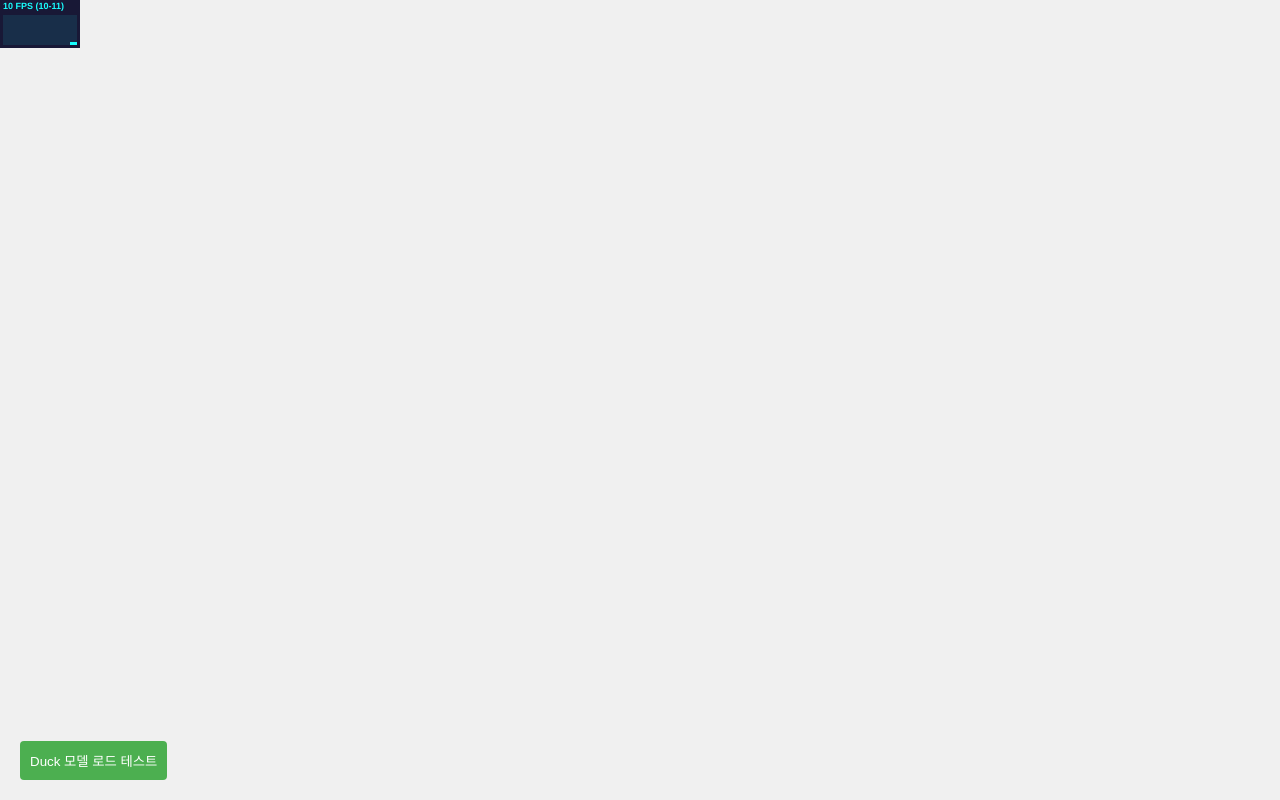
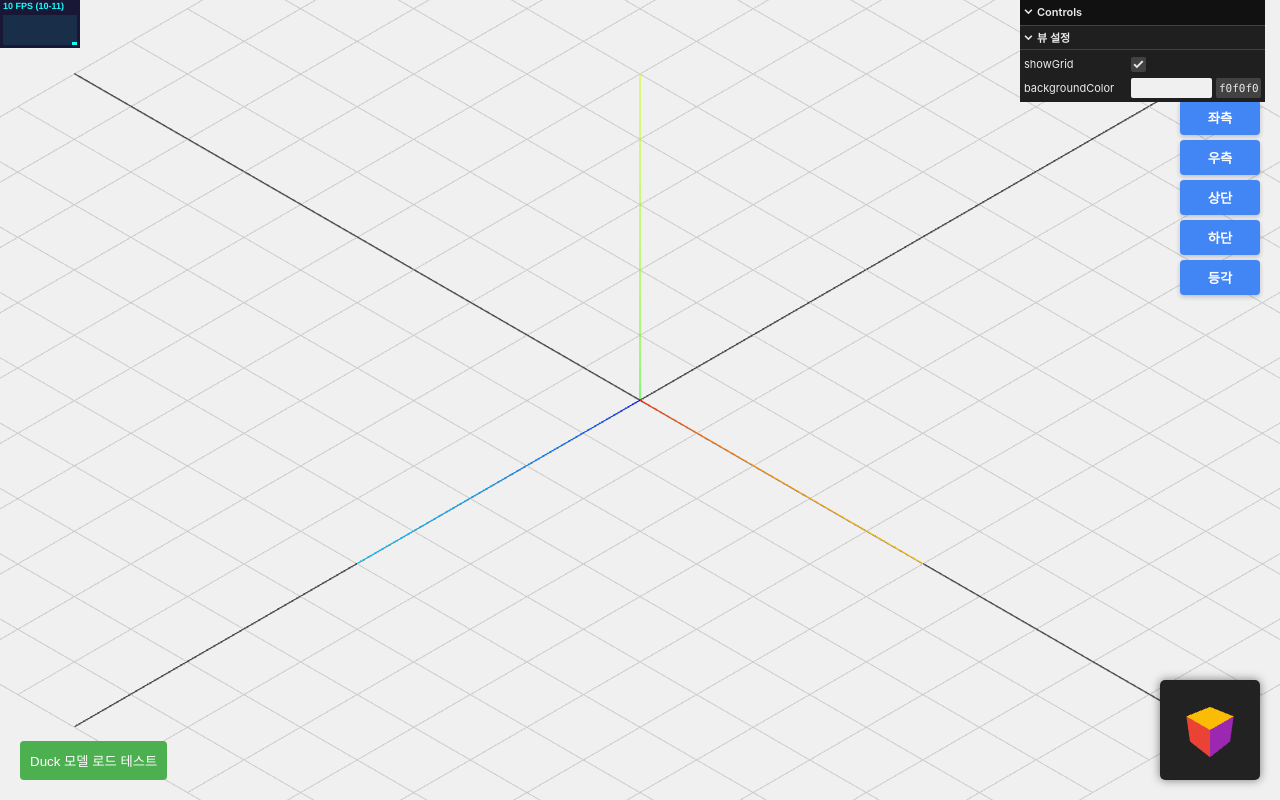
Before and after one commit to diskhkme/threejs_model_viewer, a website built with Vite: page index.html in a window 1280 px wide. Built offline with nearby package versions, Linux system fonts and the light colour scheme; animation ran at ten frames a second.

Commit message:
feat: basic cad-like appearance

```diff
--- /dev/null
+++ b/src/components/GridAndAxes.ts
@@ -0,0 +1,83 @@
+import * as THREE from "three";
+
+export class GridAndAxes {
+  private scene: THREE.Scene;
+  private gridSize: number;
+  private gridDivisions: number;
+  private gridHelper: THREE.GridHelper;
+  private axesHelper: THREE.AxesHelper;
+
+  constructor(
+    scene: THREE.Scene,
+    gridSize: number = 20,
+    gridDivisions: number = 20
+  ) {
+    this.scene = scene;
+    this.gridSize = gridSize;
+    this.gridDivisions = gridDivisions;
+
+    this.createGrid();
+    this.createAxes();
+  }
+
+  private createGrid(): void {
+    // 그리드 생성
+    this.gridHelper = new THREE.GridHelper(
+      this.gridSize,
+      this.gridDivisions,
+      0x888888,
+      0xcccccc
+    );
+    this.gridHelper.position.y = -0.01; // 약간 아래로 이동하여 z-fighting 방지
+    this.scene.add(this.gridHelper);
+
+    // 중앙 강조 선 추가
+    const material = new THREE.LineBasicMaterial({
+      color: 0x444444,
+      linewidth: 2,
+    });
+
+    // X축 중앙 선
+    const xGeometry = new THREE.BufferGeometry().setFromPoints([
+      new THREE.Vector3(-this.gridSize / 2, 0, 0),
+      new THREE.Vector3(this.gridSize / 2, 0, 0),
+    ]);
+    const xLine = new THREE.Line(xGeometry, material);
+    this.scene.add(xLine);
+
+    // Z축 중앙 선
+    const zGeometry = new THREE.BufferGeometry().setFromPoints([
+      new THREE.Vector3(0, 0, -this.gridSize / 2),
+      new THREE.Vector3(0, 0, this.gridSize / 2),
+    ]);
+    const zLine = new THREE.Line(zGeometry, material);
+    this.scene.add(zLine);
+  }
+
+  private createAxes(): void {
+    // 축 생성 (X: 빨강, Y: 초록, Z: 파랑)
+    this.axesHelper = new THREE.AxesHelper(this.gridSize / 4);
+    this.scene.add(this.axesHelper);
+
+    // 축 라벨 추가 (선택 사항)
+    this.addAxisLabels();
+  }
+
+  private addAxisLabels(): void {
+    // 실제 구현에서는 HTML 요소나 스프라이트를 사용하여
+    // X, Y, Z 라벨을 추가할 수 있습니다.
+    // 간단한 예시로 생략합니다.
+  }
+
+  public setVisible(visible: boolean): void {
+    this.gridHelper.visible = visible;
+    this.axesHelper.visible = visible;
+  }
+
+  public setGridSize(size: number, divisions: number): void {
+    this.scene.remove(this.gridHelper);
+    this.gridSize = size;
+    this.gridDivisions = divisions;
+    this.createGrid();
+  }
+}
--- /dev/null
+++ b/src/components/ModelInfoPanel.ts
@@ -0,0 +1,107 @@
+import * as THREE from "three";
+
+export class ModelInfoPanel {
+  private container: HTMLElement;
+  private infoItems: { [key: string]: HTMLElement } = {};
+
+  constructor() {
+    // 컨테이너 생성
+    this.container = document.createElement("div");
+    this.container.style.position = "absolute";
+    this.container.style.bottom = "20px";
+    this.container.style.left = "20px";
+    this.container.style.backgroundColor = "rgba(0, 0, 0, 0.7)";
+    this.container.style.color = "white";
+    this.container.style.padding = "10px";
+    this.container.style.borderRadius = "5px";
+    this.container.style.fontFamily = "Arial, sans-serif";
+    this.container.style.fontSize = "12px";
+    this.container.style.width = "250px";
+    this.container.style.boxShadow = "0 0 10px rgba(0, 0, 0, 0.5)";
+    document.body.appendChild(this.container);
+
+    // 기본 정보 항목 생성
+    this.addInfoItem("fileName", "파일명: ");
+    this.addInfoItem("vertices", "정점 수: ");
+    this.addInfoItem("triangles", "삼각형 수: ");
+    this.addInfoItem("materials", "재질 수: ");
+    this.addInfoItem("dimensions", "치수: ");
+
+    // 초기에는 숨김
+    this.container.style.display = "none";
+  }
+
+  private addInfoItem(id: string, label: string): void {
+    const item = document.createElement("div");
+    item.style.margin = "5px 0";
+
+    const labelSpan = document.createElement("span");
+    labelSpan.textContent = label;
+    labelSpan.style.fontWeight = "bold";
+
+    const valueSpan = document.createElement("span");
+    valueSpan.id = `info-${id}`;
+
+    item.appendChild(labelSpan);
+    item.appendChild(valueSpan);
+
+    this.container.appendChild(item);
+    this.infoItems[id] = valueSpan;
+  }
+
+  public updateModelInfo(model: THREE.Object3D, fileName: string): void {
+    // 모델 정보 계산
+    let vertexCount = 0;
+    let triangleCount = 0;
+    let materialCount = 0;
+    const materials = new Set<THREE.Material>();
+
+    model.traverse((child) => {
+      if (child instanceof THREE.Mesh) {
+        const geometry = child.geometry;
+
+        if (geometry instanceof THREE.BufferGeometry) {
+          const position = geometry.getAttribute("position");
+          if (position) {
+            vertexCount += position.count;
+
+            if (geometry.index) {
+              triangleCount += geometry.index.count / 3;
+            } else {
+              triangleCount += position.count / 3;
+            }
+          }
+        }
+
+        if (Array.isArray(child.material)) {
+          child.material.forEach((mat) => materials.add(mat));
+        } else if (child.material) {
+          materials.add(child.material);
+        }
+      }
+    });
+
+    materialCount = materials.size;
+
+    // 바운딩 박스 계산
+    const boundingBox = new THREE.Box3().setFromObject(model);
+    const size = new THREE.Vector3();
+    boundingBox.getSize(size);
+
+    // 정보 업데이트
+    this.infoItems["fileName"].textContent = fileName;
+    this.infoItems["vertices"].textContent = vertexCount.toLocaleString();
+    this.infoItems["triangles"].textContent = triangleCount.toLocaleString();
+    this.infoItems["materials"].textContent = materialCount.toString();
+    this.infoItems["dimensions"].textContent = `X: ${size.x.toFixed(
+      2
+    )}, Y: ${size.y.toFixed(2)}, Z: ${size.z.toFixed(2)}`;
+
+    // 패널 표시
+    this.container.style.display = "block";
+  }
+
+  public hide(): void {
+    this.container.style.display = "none";
+  }
+}
--- /dev/null
+++ b/src/components/StandardViewButtons.ts
@@ -0,0 +1,93 @@
+import * as THREE from "three";
+import { OrbitControls } from "three/addons/controls/OrbitControls.js";
+
+export class StandardViewButtons {
+  private container: HTMLElement;
+  private camera: THREE.Camera;
+  private controls: OrbitControls;
+
+  constructor(camera: THREE.Camera, controls: OrbitControls) {
+    this.camera = camera;
+    this.controls = controls;
+
+    // 컨테이너 생성
+    this.container = document.createElement("div");
+    this.container.style.position = "absolute";
+    this.container.style.top = "20px";
+    this.container.style.right = "20px";
+    this.container.style.display = "flex";
+    this.container.style.flexDirection = "column";
+    this.container.style.gap = "5px";
+    document.body.appendChild(this.container);
+
+    // 표준 뷰 버튼 생성
+    this.createViewButton("정면", () => this.setFrontView());
+    this.createViewButton("후면", () => this.setBackView());
+    this.createViewButton("좌측", () => this.setLeftView());
+    this.createViewButton("우측", () => this.setRightView());
+    this.createViewButton("상단", () => this.setTopView());
+    this.createViewButton("하단", () => this.setBottomView());
+    this.createViewButton("등각", () => this.setIsometricView());
+  }
+
+  private createViewButton(label: string, onClick: () => void): void {
+    const button = document.createElement("button");
+    button.textContent = label;
+    button.style.padding = "8px 12px";
+    button.style.backgroundColor = "#4285F4";
+    button.style.color = "white";
+    button.style.border = "none";
+    button.style.borderRadius = "4px";
+    button.style.cursor = "pointer";
+    button.style.fontWeight = "bold";
+    button.style.width = "80px";
+    button.style.boxShadow = "0 2px 5px rgba(0, 0, 0, 0.2)";
+
+    button.addEventListener("mouseenter", () => {
+      button.style.backgroundColor = "#3367D6";
+    });
+
+    button.addEventListener("mouseleave", () => {
+      button.style.backgroundColor = "#4285F4";
+    });
+
+    button.addEventListener("click", onClick);
+
+    this.container.appendChild(button);
+  }
+
+  private setFrontView(): void {
+    this.setCameraPosition(0, 0, 20);
+  }
+
+  private setBackView(): void {
+    this.setCameraPosition(0, 0, -20);
+  }
+
+  private setLeftView(): void {
+    this.setCameraPosition(-20, 0, 0);
+  }
+
+  private setRightView(): void {
+    this.setCameraPosition(20, 0, 0);
+  }
+
+  private setTopView(): void {
+    this.setCameraPosition(0, 20, 0);
+  }
+
+  private setBottomView(): void {
+    this.setCameraPosition(0, -20, 0);
+  }
+
+  private setIsometricView(): void {
+    this.setCameraPosition(11.5, 11.5, 11.5);
+  }
+
+  private setCameraPosition(x: number, y: number, z: number): void {
+    this.camera.position.set(x, y, z);
+    this.camera.lookAt(0, 0, 0);
+    this.controls.target.set(0, 0, 0);
+    this.controls.update();
+  }
+}
--- /dev/null
+++ b/src/components/ViewCube.ts
@@ -0,0 +1,164 @@
+import * as THREE from "three";
+import { OrbitControls } from "three/addons/controls/OrbitControls.js";
+
+export class ViewCube {
+  private scene: THREE.Scene;
+  private camera: THREE.PerspectiveCamera;
+  private renderer: THREE.WebGLRenderer;
+  private cube!: THREE.Mesh;
+  private raycaster: THREE.Raycaster;
+  private mouse: THREE.Vector2;
+  private mainCamera: THREE.Camera;
+  private mainControls: OrbitControls;
+
+  constructor(mainCamera: THREE.Camera, mainControls: OrbitControls) {
+    this.mainCamera = mainCamera;
+    this.mainControls = mainControls;
+
+    // 뷰 큐브 씬 설정
+    this.scene = new THREE.Scene();
+    this.scene.background = new THREE.Color(0x222222);
+
+    // 뷰 큐브 카메라 설정
+    this.camera = new THREE.PerspectiveCamera(50, 1, 0.1, 100);
+    this.camera.position.set(0, 0, 3.5);
+    this.camera.lookAt(0, 0, 0);
+
+    // 뷰 큐브 렌더러 설정
+    this.renderer = new THREE.WebGLRenderer({ antialias: true, alpha: true });
+    this.renderer.setSize(100, 100); // 작은 크기의 뷰 큐브
+    this.renderer.setPixelRatio(window.devicePixelRatio);
+
+    // 뷰 큐브 위치 설정
+    const container = document.createElement("div");
+    container.style.position = "absolute";
+    container.style.bottom = "20px";
+    container.style.right = "20px";
+    container.style.width = "100px";
+    container.style.height = "100px";
+    container.style.borderRadius = "5px";
+    container.style.overflow = "hidden";
+    container.style.boxShadow = "0 0 10px rgba(0, 0, 0, 0.5)";
+    container.appendChild(this.renderer.domElement);
+    document.body.appendChild(container);
+
+    // 큐브 생성
+    this.createCube();
+
+    // 레이캐스터 설정
+    this.raycaster = new THREE.Raycaster();
+    this.mouse = new THREE.Vector2();
+
+    // 이벤트 리스너
+    this.renderer.domElement.addEventListener("click", this.onClick.bind(this));
+
+    // 애니메이션
+    this.animate();
+  }
+
+  private createCube(): void {
+    const geometry = new THREE.BoxGeometry(1, 1, 1);
+
+    // 각 면에 다른 색상과 라벨 적용
+    const materials = [
+      new THREE.MeshBasicMaterial({ color: 0x4285f4 }), // 오른쪽 - 파란색
+      new THREE.MeshBasicMaterial({ color: 0xea4335 }), // 왼쪽 - 빨간색
+      new THREE.MeshBasicMaterial({ color: 0xfbbc05 }), // 위 - 노란색
+      new THREE.MeshBasicMaterial({ color: 0x34a853 }), // 아래 - 초록색
+      new THREE.MeshBasicMaterial({ color: 0x9c27b0 }), // 앞 - 보라색
+      new THREE.MeshBasicMaterial({ color: 0xff9800 }), // 뒤 - 주황색
+    ];
+
+    this.cube = new THREE.Mesh(geometry, materials);
+    this.scene.add(this.cube);
+
+    // 면 라벨 추가 (텍스처로 구현 가능)
+    this.addFaceLabels();
+
+    // 조명 추가
+    const light = new THREE.DirectionalLight(0xffffff, 1);
+    light.position.set(1, 1, 1);
+    this.scene.add(light);
+
+    const ambientLight = new THREE.AmbientLight(0xffffff, 0.5);
+    this.scene.add(ambientLight);
+  }
+
+  private addFaceLabels(): void {
+    // 실제 구현에서는 Canvas를 사용하여 텍스처에 텍스트를 그리고
+    // 각 면에 적용하는 방식으로 구현할 수 있습니다.
+    // 간단한 예시로 생략합니다.
+  }
+
+  private onClick(event: MouseEvent): void {
+    // 마우스 위치 계산
+    const rect = this.renderer.domElement.getBoundingClientRect();
+    this.mouse.x = ((event.clientX - rect.left) / rect.width) * 2 - 1;
+    this.mouse.y = -((event.clientY - rect.top) / rect.height) * 2 + 1;
+
+    // 레이캐스팅
+    this.raycaster.setFromCamera(this.mouse, this.camera);
+    const intersects = this.raycaster.intersectObject(this.cube);
+
+    if (intersects.length > 0) {
+      const face = intersects[0].face;
+      if (!face) return;
+
+      // 클릭한 면에 따라 메인 카메라 위치 변경
+      this.setMainCameraByFace(face.normal);
+    }
+  }
+
+  private setMainCameraByFace(normal: THREE.Vector3): void {
+    // 클릭한 면의 법선 벡터에 따라 메인 카메라 위치 설정
+    const distance = 20; // 카메라 거리
+
+    if (normal.equals(new THREE.Vector3(1, 0, 0))) {
+      // 오른쪽 면
+      this.mainCamera.position.set(distance, 0, 0);
+    } else if (normal.equals(new THREE.Vector3(-1, 0, 0))) {
+      // 왼쪽 면
+      this.mainCamera.position.set(-distance, 0, 0);
+    } else if (normal.equals(new THREE.Vector3(0, 1, 0))) {
+      // 위 면
+      this.mainCamera.position.set(0, distance, 0);
+    } else if (normal.equals(new THREE.Vector3(0, -1, 0))) {
+      // 아래 면
+      this.mainCamera.position.set(0, -distance, 0);
+    } else if (normal.equals(new THREE.Vector3(0, 0, 1))) {
+      // 앞 면
+      this.mainCamera.position.set(0, 0, distance);
+    } else if (normal.equals(new THREE.Vector3(0, 0, -1))) {
+      // 뒤 면
+      this.mainCamera.position.set(0, 0, -distance);
+    }
+
+    this.mainCamera.lookAt(0, 0, 0);
+    this.mainControls.target.set(0, 0, 0);
+    this.mainControls.update();
+  }
+
+  public update(): void {
+    // 메인 카메라의 방향에 따라 뷰 큐브 회전
+    if (
+      this.mainCamera instanceof THREE.OrthographicCamera ||
+      this.mainCamera instanceof THREE.PerspectiveCamera
+    ) {
+      const position = new THREE.Vector3();
+      position.copy(this.mainCamera.position).normalize();
+
+      // 큐브 회전 계산
+      this.cube.rotation.y = Math.atan2(position.x, position.z);
+      this.cube.rotation.x = Math.atan2(
+        position.y,
+        Math.sqrt(position.x * position.x + position.z * position.z)
+      );
+    }
+  }
+
+  private animate(): void {
+    requestAnimationFrame(this.animate.bind(this));
+    this.update();
+    this.renderer.render(this.scene, this.camera);
+  }
+}
--- a/src/core/ModelViewer.ts
+++ b/src/core/ModelViewer.ts
@@ -1,18 +1,28 @@
 import * as THREE from "three";
 import Stats from "three/addons/libs/stats.module.js";
+import { GUI } from "three/addons/libs/lil-gui.module.min.js";
 import { SceneManager } from "./SceneManager";
 import { ControlsManager } from "./ControlsManager";
 import { ModelLoader, LoaderCallbacks } from "../loaders/ModelLoader";
 import { LoadingIndicator } from "../components/LoadingIndicator";
 import { TestControls } from "../components/TestControls";
 import { MessageHandler } from "../utils/MessageHandler";
+import { ViewCube } from "../components/ViewCube";
+import { StandardViewButtons } from "../components/StandardViewButtons";
+import { GridAndAxes } from "../components/GridAndAxes";
+import { ModelInfoPanel } from "../components/ModelInfoPanel";
 
 export class ModelViewer {
   private sceneManager: SceneManager;
   private controlsManager: ControlsManager;
   private loadingIndicator: LoadingIndicator;
   private messageHandler: MessageHandler;
+  private viewCube: ViewCube;
+  private standardViewButtons: StandardViewButtons;
+  private gridAndAxes: GridAndAxes;
+  private modelInfoPanel: ModelInfoPanel;
   private stats: Stats;
+  private gui: GUI;
   private currentModel: THREE.Object3D | null = null;
 
   constructor() {
@@ -35,12 +45,56 @@ export class ModelViewer {
     // 테스트 컨트롤 초기화
     new TestControls();
 
+    // 뷰 큐브 초기화
+    this.viewCube = new ViewCube(
+      this.sceneManager.getCamera(),
+      this.controlsManager.getControls()
+    );
+
+    // 표준 뷰 버튼 초기화
+    this.standardViewButtons = new StandardViewButtons(
+      this.sceneManager.getCamera(),
+      this.controlsManager.getControls()
+    );
+
+    // 그리드 및 축 초기화
+    this.gridAndAxes = new GridAndAxes(this.sceneManager.getScene());
+
+    // 모델 정보 패널 초기화
+    this.modelInfoPanel = new ModelInfoPanel();
+
     // Stats 초기화
     this.stats = new Stats();
     document.body.appendChild(this.stats.dom);
 
+    // GUI 초기화
+    this.gui = new GUI();
+    this.setupGUI();
+
     // 애니메이션 시작
     this.animate();
+  }
+
+  private setupGUI(): void {
+    const viewFolder = this.gui.addFolder("뷰 설정");
+
+    // 그리드 표시 설정
+    const viewSettings = {
+      showGrid: true,
+      backgroundColor: "#f0f0f0",
+    };
+
+    viewFolder.add(viewSettings, "showGrid").onChange((value: boolean) => {
+      this.gridAndAxes.setVisible(value);
+    });
+
+    viewFolder
+      .addColor(viewSettings, "backgroundColor")
+      .onChange((value: string) => {
+        this.sceneManager.getScene().background = new THREE.Color(value);
+      });
+
+    viewFolder.open();
   }
 
   public loadModel(url: string): void {
@@ -73,12 +127,14 @@ export class ModelViewer {
 
         // 카메라 위치 조정
         const maxDim = Math.max(size.x, size.y, size.z);
-        const camera = this.sceneManager.getCamera();
-        camera.position.z = maxDim * 2;
-        camera.lookAt(new THREE.Vector3(0, 0, 0));
+        this.sceneManager.setViewportSize(maxDim * 2.5);
 
         // 컨트롤 타겟 업데이트
         this.controlsManager.setTarget(0, 0, 0);
+
+        // 모델 정보 패널 업데이트
+        const fileName = url.split("/").pop() || "Unknown";
+        this.modelInfoPanel.updateModelInfo(model, fileName);
 
         // 로더 숨기기
         this.loadingIndicator.hide();
--- a/src/core/SceneManager.ts
+++ b/src/core/SceneManager.ts
@@ -2,51 +2,88 @@ import * as THREE from "three";
 
 export class SceneManager {
   private scene: THREE.Scene;
-  private camera: THREE.PerspectiveCamera;
+  private camera: THREE.OrthographicCamera;
   private renderer: THREE.WebGLRenderer;
+  private viewportSize: number = 10;
 
   constructor() {
     this.scene = new THREE.Scene();
     this.scene.background = new THREE.Color(0xf0f0f0);
 
-    this.camera = new THREE.PerspectiveCamera(
-      75,
-      window.innerWidth / window.innerHeight,
+    const aspect = window.innerWidth / window.innerHeight;
+    this.camera = new THREE.OrthographicCamera(
+      (-this.viewportSize * aspect) / 2,
+      (this.viewportSize * aspect) / 2,
+      this.viewportSize / 2,
+      -this.viewportSize / 2,
       0.1,
       1000
     );
-    this.camera.position.z = 1.5;
+    this.camera.position.set(10, 10, 10);
+    this.camera.lookAt(0, 0, 0);
 
-    this.renderer = new THREE.WebGLRenderer({ antialias: true });
+    this.renderer = new THREE.WebGLRenderer({
+      antialias: true,
+      preserveDrawingBuffer: true,
+    });
     this.renderer.setSize(window.innerWidth, window.innerHeight);
+    this.renderer.setPixelRatio(window.devicePixelRatio);
+    this.renderer.shadowMap.enabled = true;
 
-    // 조명 설정
     this.setupLights();
 
-    // 창 크기 조정 이벤트 리스너
     window.addEventListener("resize", this.onWindowResize.bind(this));
   }
 
   private setupLights(): void {
-    const ambientLight = new THREE.AmbientLight(0xffffff, 0.5);
+    const ambientLight = new THREE.AmbientLight(0xffffff, 0.3);
     this.scene.add(ambientLight);
 
-    const directionalLight = new THREE.DirectionalLight(0xffffff, 0.8);
-    directionalLight.position.set(1, 1, 1);
-    this.scene.add(directionalLight);
+    const mainLight = new THREE.DirectionalLight(0xffffff, 0.7);
+    mainLight.position.set(1, 1, 1);
+    mainLight.castShadow = true;
+
+    mainLight.shadow.mapSize.width = 2048;
+    mainLight.shadow.mapSize.height = 2048;
+    mainLight.shadow.camera.near = 0.5;
+    mainLight.shadow.camera.far = 50;
+    mainLight.shadow.bias = -0.001;
+
+    this.scene.add(mainLight);
+
+    const fillLight = new THREE.DirectionalLight(0xffffff, 0.3);
+    fillLight.position.set(-1, -1, -1);
+    this.scene.add(fillLight);
   }
 
   private onWindowResize(): void {
-    this.camera.aspect = window.innerWidth / window.innerHeight;
+    const aspect = window.innerWidth / window.innerHeight;
+
+    this.camera.left = (-this.viewportSize * aspect) / 2;
+    this.camera.right = (this.viewportSize * aspect) / 2;
+    this.camera.top = this.viewportSize / 2;
+    this.camera.bottom = -this.viewportSize / 2;
     this.camera.updateProjectionMatrix();
+
     this.renderer.setSize(window.innerWidth, window.innerHeight);
+  }
+
+  public setViewportSize(size: number): void {
+    this.viewportSize = size;
+    const aspect = window.innerWidth / window.innerHeight;
+
+    this.camera.left = (-this.viewportSize * aspect) / 2;
+    this.camera.right = (this.viewportSize * aspect) / 2;
+    this.camera.top = this.viewportSize / 2;
+    this.camera.bottom = -this.viewportSize / 2;
+    this.camera.updateProjectionMatrix();
   }
 
   public getScene(): THREE.Scene {
     return this.scene;
   }
 
-  public getCamera(): THREE.PerspectiveCamera {
+  public getCamera(): THREE.OrthographicCamera {
     return this.camera;
   }
 
--- a/src/style.css
+++ b/src/style.css
@@ -1,4 +1,79 @@
+* {
+  margin: 0;
+  padding: 0;
+  box-sizing: border-box;
+}
+
 body {
   overflow: hidden;
-  margin: 0px;
+  font-family: "Segoe UI", Tahoma, Geneva, Verdana, sans-serif;
 }
+
+canvas {
+  display: block;
+}
+
+/* 툴팁 스타일 */
+.tooltip {
+  position: absolute;
+  background-color: rgba(0, 0, 0, 0.7);
+  color: white;
+  padding: 5px 10px;
+  border-radius: 4px;
+  font-size: 12px;
+  pointer-events: none;
+  z-index: 1000;
+  white-space: nowrap;
+}
+
+/* 버튼 호버 효과 */
+button:hover {
+  filter: brightness(1.1);
+}
+
+/* 로딩 인디케이터 애니메이션 */
+@keyframes spin {
+  0% {
+    transform: translate(-50%, -50%) rotate(0deg);
+  }
+  100% {
+    transform: translate(-50%, -50%) rotate(360deg);
+  }
+}
+
+#loader::before {
+  content: "";
+  position: absolute;
+  top: 50%;
+  left: 50%;
+  width: 20px;
+  height: 20px;
+  margin-top: -30px;
+  border: 3px solid rgba(255, 255, 255, 0.3);
+  border-radius: 50%;
+  border-top-color: white;
+  animation: spin 1s ease-in-out infinite;
+}
+
+/* 측정 라벨 스타일 */
+.measurement-label {
+  background-color: rgba(0, 0, 0, 0.7);
+  color: white;
+  padding: 4px 8px;
+  border-radius: 4px;
+  font-size: 12px;
+  font-weight: bold;
+  pointer-events: none;
+}
+
+/* 뷰 큐브 스타일 */
+.view-cube-container {
+  position: absolute;
+  bottom: 20px;
+  right: 20px;
+  width: 100px;
+  height: 100px;
+  border-radius: 5px;
+  overflow: hidden;
+  box-shadow: 0 0 10px rgba(0, 0, 0, 0.5);
+}
```
